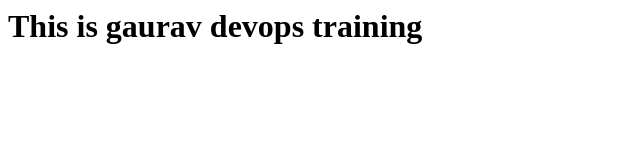
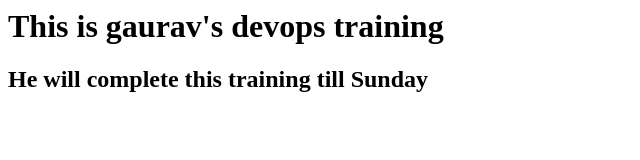
Before and after one commit to gauravjamdar/git, a plain HTML site: page index.html in a window 1280 px wide. Shown: the whole page, without its empty margins (0-640 px from the left). Drawn offline with Linux system fonts and the light colour scheme.

Commit message:
Update index.html

```diff
--- a/index.html
+++ b/index.html
@@ -1 +1,2 @@
-<h1> This is gaurav devops training</h1>
+<h1> This is gaurav's devops training</h1>
+<h2> He will complete this training till Sunday</h2>
```
